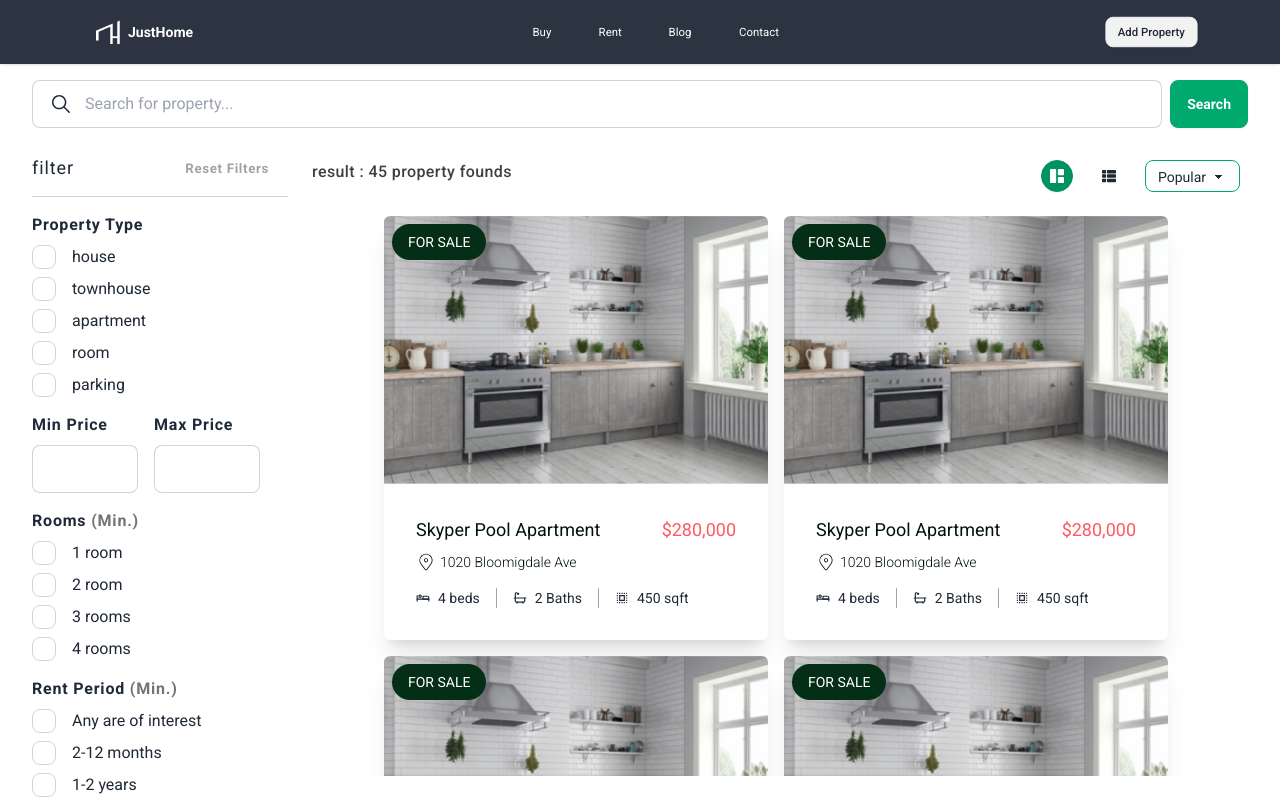
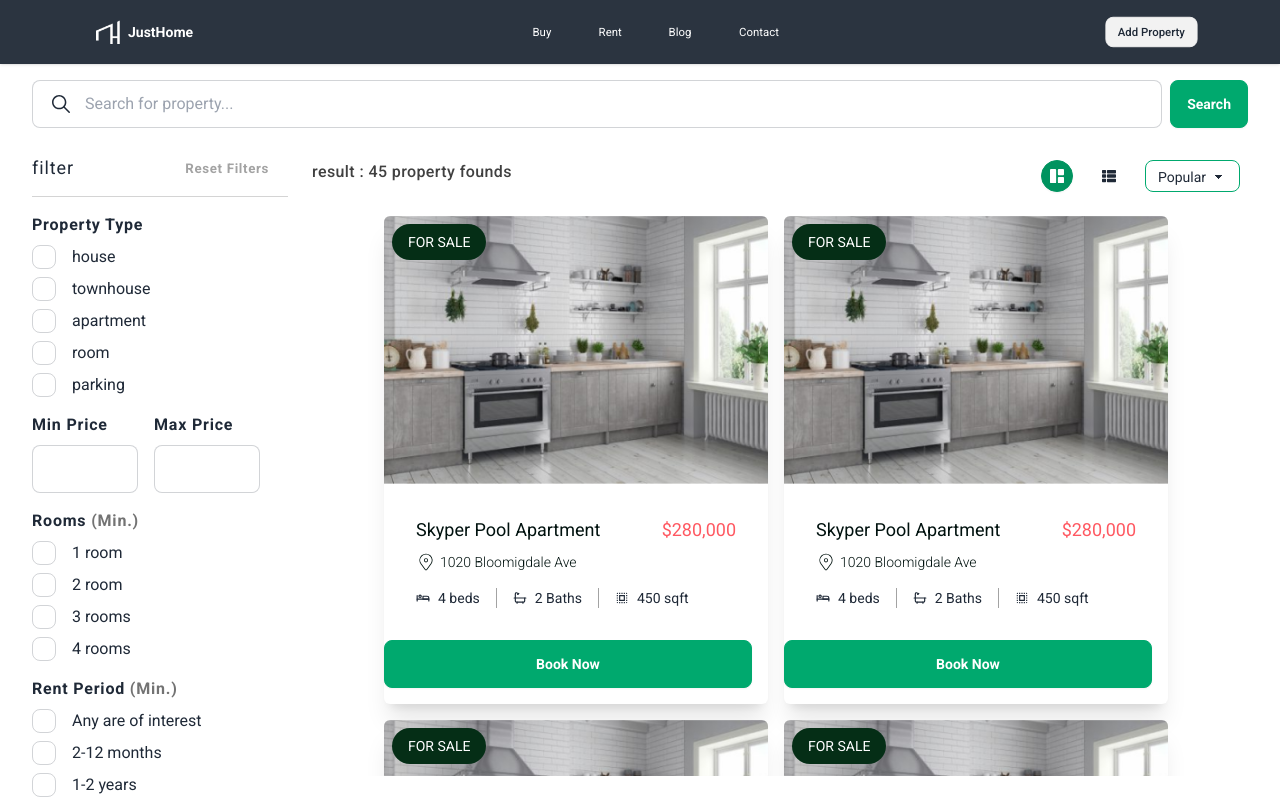
Before and after one commit to faroukq1/Just-Home, a React (Vite) app: page /buy in a window 1280 px wide. Shown: the top 800 px of the page. Built offline with nearby package versions, Linux system fonts and the light colour scheme.

Commit message:
#26 call to action on property card

```diff
--- a/src/component/global/PropertyCard.tsx
+++ b/src/component/global/PropertyCard.tsx
@@ -3,6 +3,7 @@ import { CiLocationOn } from "react-icons/ci";
 import { TbBed } from "react-icons/tb";
 import { LuBath } from "react-icons/lu";
 import { MdOutlineSelectAll } from "react-icons/md";
+import { Link } from "react-router-dom";
 
 const PropertyCard = () => {
   return (
@@ -34,6 +35,9 @@ const PropertyCard = () => {
       <div className="bg-green-950 rounded-full text-center absolute top-2 left-2 px-4 py-2">
         <p className="uppercase text-white text-sm">for sale</p>
       </div>
+      <Link to="/property" className="btn btn-success mr-4 mb-4 text-white">
+        Book Now
+      </Link>
     </div>
   );
 };
--- a/src/pages/BuyProperty.tsx
+++ b/src/pages/BuyProperty.tsx
@@ -2,7 +2,7 @@ import { BuyFilter, BuySearchBar, PropertyMarketPlace } from "../component";
 
 const BuyProperty = () => {
   return (
-    <div className="pt-20 min-h-screen mx-auto px-8 max-w-screen-2xl">
+    <div className="py-20 min-h-screen mx-auto px-8 max-w-screen-2xl">
       <BuySearchBar />
       <div className="flex gap-4">
         <BuyFilter />
--- a/src/pages/PropertyInfo.tsx
+++ b/src/pages/PropertyInfo.tsx
@@ -2,7 +2,7 @@ import { PropertyDetails, PropertyPayment } from "../component";
 
 const PropertyInfo = () => {
   return (
-    <div className="py-20 align-element flex gap-8">
+    <div className="py-28 align-element flex gap-8">
       <PropertyDetails />
       <PropertyPayment />
     </div>
```
